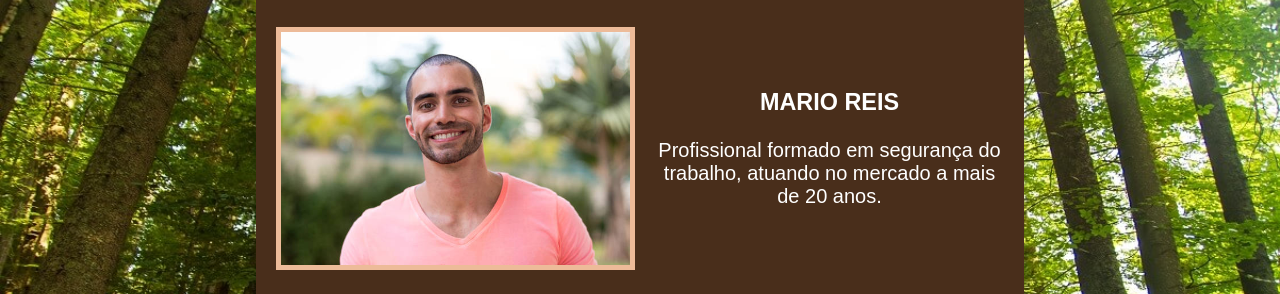
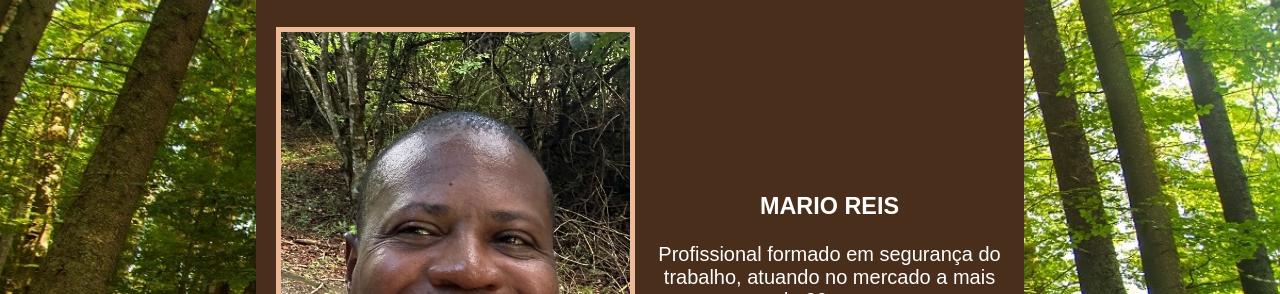
Before and after one commit to devfuto/site-av1, a plain HTML site: page sobre.html in a window 1280 px wide. Shown: the part 219-513 px from the top of the page. Drawn offline with Linux system fonts and the light colour scheme.

Commit message:
Update sobre.html

```diff
--- a/sobre.html
+++ b/sobre.html
@@ -28,7 +28,7 @@
       <p>Profissional formado em segurança do trabalho, atuando no mercado a mais de 20 anos.</p>
     </section>
     <section>
-      <img class="foto" src="imagens/istockphoto-966638378-612x612.jpg" alt="mario">
+      <img class="foto" src="imagens/imagem1.jpg" alt="mario">
     </section>
 
     <section class="objetivos">
```
